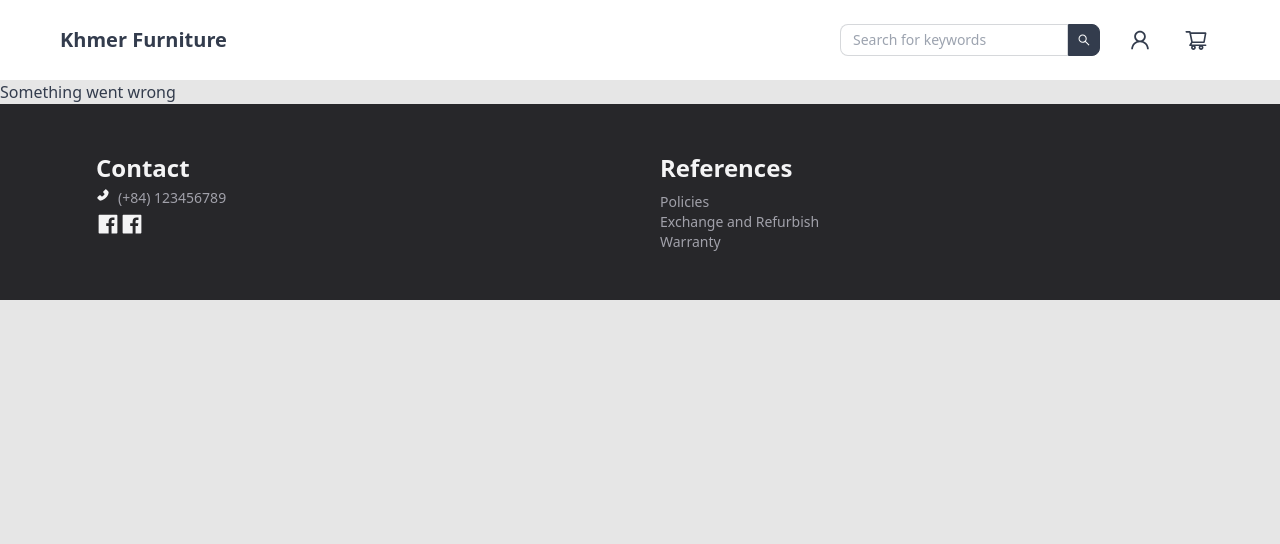
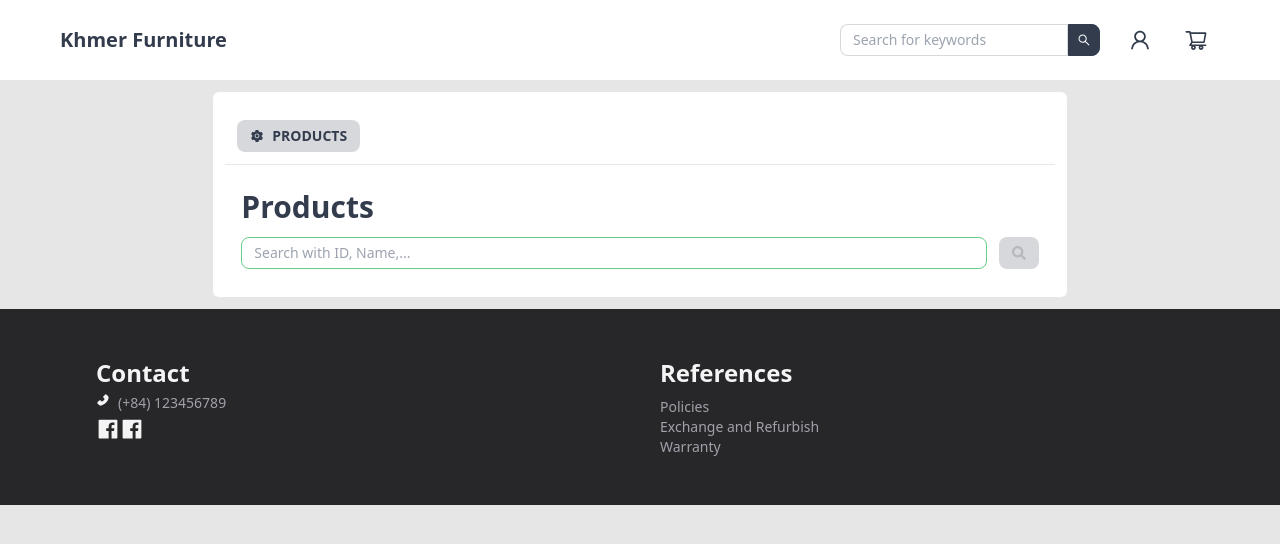
Before and after one commit to PlayerNguyen/dotot-shop, a React (Vite) app in the folder client/: page /admin/products in a window 1280 px wide. Shown: the top 544 px of the page. Built offline with nearby package versions, Linux system fonts and the light colour scheme; sample sign-in values are in the browser's storage.

Commit message:
add: react component for admin

```diff
--- a/client/src/App.jsx
+++ b/client/src/App.jsx
@@ -33,6 +33,10 @@ import { AiFillHome, AiOutlineUser } from "react-icons/ai";
 const Checkout = React.lazy(() => import("./components/Checkout/Checkout"));
 import { useSelector } from "react-redux";
 import useUnload from "./hooks/useUnload";
+const AdminProduct = React.lazy(() =>
+  import("./components/Admin/AdminProduct")
+);
+const AdminLayout = React.lazy(() => import("./components/Admin/AdminLayout"));
 
 export default function App() {
   const items = useSelector((state) => state.cart.items);
@@ -130,6 +134,23 @@ export default function App() {
               }
             >
               <Route
+                path="/admin"
+                element={
+                  <Suspense>
+                    <AdminLayout />
+                  </Suspense>
+                }
+              >
+                <Route
+                  path="/admin/products"
+                  element={
+                    <Suspense>
+                      <AdminProduct />
+                    </Suspense>
+                  }
+                />
+              </Route>
+              <Route
                 path="/profile"
                 element={
                   <Suspense>
--- /dev/null
+++ b/client/src/components/Admin/AdminLayout.jsx
@@ -0,0 +1,45 @@
+import React, { useEffect, useState } from "react";
+import { AiFillSetting } from "react-icons/ai";
+import { Link, Outlet, useLocation } from "react-router-dom";
+
+export default function AdminLayout() {
+  const { pathname } = useLocation();
+  const [adminMenuItems] = useState([
+    {
+      name: "Products",
+      url: "/admin/products",
+      icon: <AiFillSetting />,
+    },
+  ]);
+
+  useEffect(() => {
+    console.log(pathname);
+  }, [pathname]);
+
+  return (
+    <div className="adminLayout-wrapper">
+      <div className=" bg-white w-full sm:w-2/3 mx-auto sm:my-3 sm:px-3 sm:py-4 sm:rounded-md flex flex-col">
+        <div className="flex flex-row overflow-x-scroll w-full mx-3 my-3">
+          {adminMenuItems &&
+            adminMenuItems.map((item) => {
+              return (
+                <Link
+                  to={item.url}
+                  className={`btn btn-ghost btn-sm flex flex-row gap-2 ${
+                    pathname === item.url ? "btn-active" : ""
+                  }`}
+                >
+                  <i>{item.icon && item.icon}</i>
+                  <span>{item.name}</span>
+                </Link>
+              );
+            })}
+        </div>
+        <hr />
+        <div className="px-4 py-3">
+          <Outlet />
+        </div>
+      </div>
+    </div>
+  );
+}
--- /dev/null
+++ b/client/src/components/Admin/AdminProduct.jsx
@@ -0,0 +1,33 @@
+import React, { useEffect, useState } from "react";
+import { FaSearch } from "react-icons/fa";
+
+export default function AdminProduct() {
+  const [searchBarValue, setSearchBarValue] = useState("");
+
+  const handleSearchBarChange = (e) => {
+    setSearchBarValue(e.target.value);
+  };
+  return (
+    <div className="adminProduct-wrapper">
+      <div className="font-bold text-3xl py-3">Products</div>
+      <div>
+        {/* Search */}
+        <div className="form-control flex flex-row gap-3">
+          <input
+            className="input input-sm input-primary flex-1"
+            type={"search"}
+            placeholder="Search with ID, Name,..."
+            onChange={handleSearchBarChange}
+            value={searchBarValue}
+          />
+          <button
+            className="btn btn-sm btn-primary"
+            disabled={searchBarValue.length === 0}
+          >
+            <FaSearch />
+          </button>
+        </div>
+      </div>
+    </div>
+  );
+}
--- /dev/null
+++ b/client/src/components/Admin/AdminProductList.jsx
@@ -0,0 +1,5 @@
+import React from "react";
+
+export default function AdminProductList({ search, limit }) {
+  return (<div>AdminProductList</div>);
+}
```
